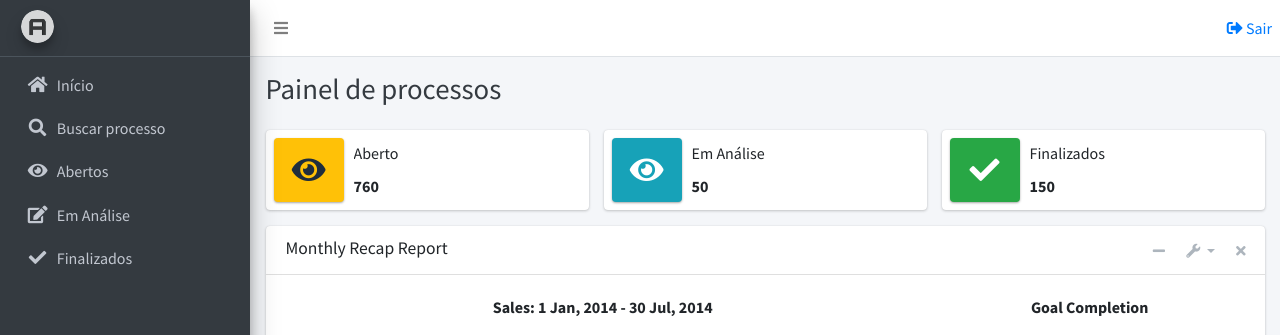
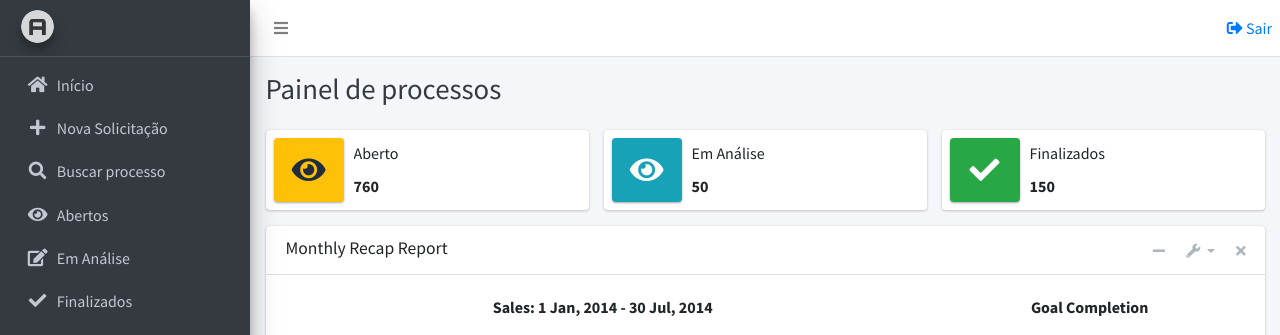
Before and after one commit to chayam/painel-processual, a Yii app: the page made by views/site/index_1.php in a window 1280 px wide. Shown: the top 335 px of the page. Run offline with PHP 8.4 and a stand-in for Yii, Linux system fonts and the light colour scheme; the template is opened without the code that fills it, so the values that code supplies are empty; some libraries are stand-ins or nearby versions.

Commit message:
comentários das alterações

```diff
--- a/config/params.php
+++ b/config/params.php
@@ -1,7 +1,5 @@
 <?php
-
 return [
-    // informe o token
-    'token' => '',
-    'endpoint' => $url,
+    'token' => 'informeaquiseutoken',
+    'endpoint' => 'http://localhost/micro-backend/web/v1/',
 ];
--- a/config/web.php
+++ b/config/web.php
@@ -1,7 +1,6 @@
 <?php
 
 $params = require __DIR__ . '/params.php';
-$db = require __DIR__ . '/db.php';
 
 $config = [
     'id' => 'basic',
@@ -55,7 +54,7 @@ $config = [
                 ],
             ],
         ],
-        'db' => $db,
+        //'db' => $db,
         'urlManager' => [
             'enablePrettyUrl' => true,
             'showScriptName' => false,
--- a/controllers/SiteController.php
+++ b/controllers/SiteController.php
@@ -134,7 +134,7 @@ class SiteController extends Controller
                         foreach ($keys as $k)
                         {
 
-                            $model->addError($k, utf8_decode($att[$k][$i]));
+                            $model->addError($k, $att[$k][$i]);
                         }
                         $i++;
                     }
--- a/models/LoginForm.php
+++ b/models/LoginForm.php
@@ -38,6 +38,7 @@ class LoginForm extends Model
     {
         return [
             'username' => 'CPF',
+            'password' => 'SENHA',
         ];
     }
 
--- a/views/components/_leftbar.php
+++ b/views/components/_leftbar.php
@@ -36,6 +36,12 @@ $nomeUser = Util::ajustaNomeLogin(Yii::$app->user->identity->nome);
                     </a>
                 </li>
                 <li class="nav-item has-treeview">
+                    <a href="<?= Url::to(['processo/create']) ?>" class="nav-link">
+                        <i class="nav-icon fas fa-plus"></i>
+                        <p>Nova Solicita&ccedil;&atilde;o</p>
+                    </a>
+                </li>
+                <li class="nav-item has-treeview">
                     <a href="<?= Url::to(['processo/']) ?>" class="nav-link">
                         <i class="nav-icon fas fa-search"></i>
                         <p>Buscar processo</p>
```
Also changed, not shown: config/db.php (deleted, +0 -14 lines).
